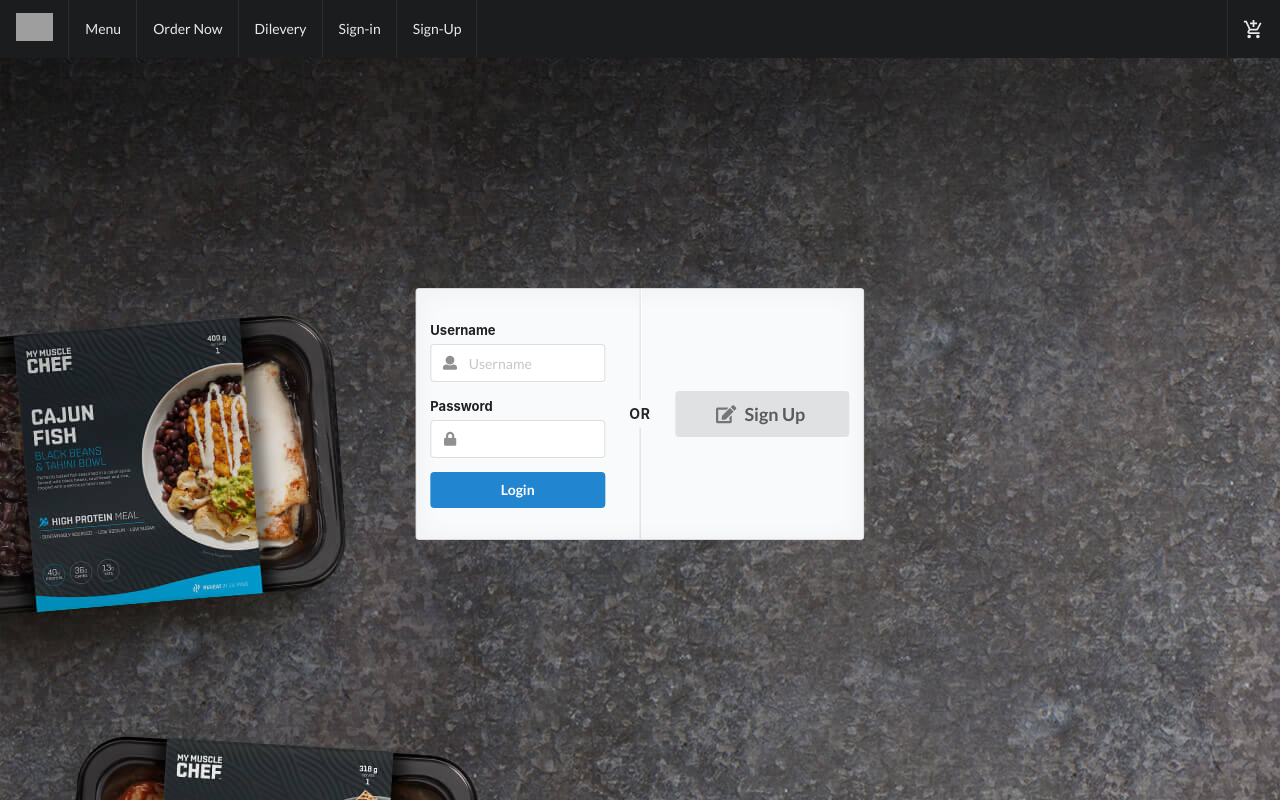
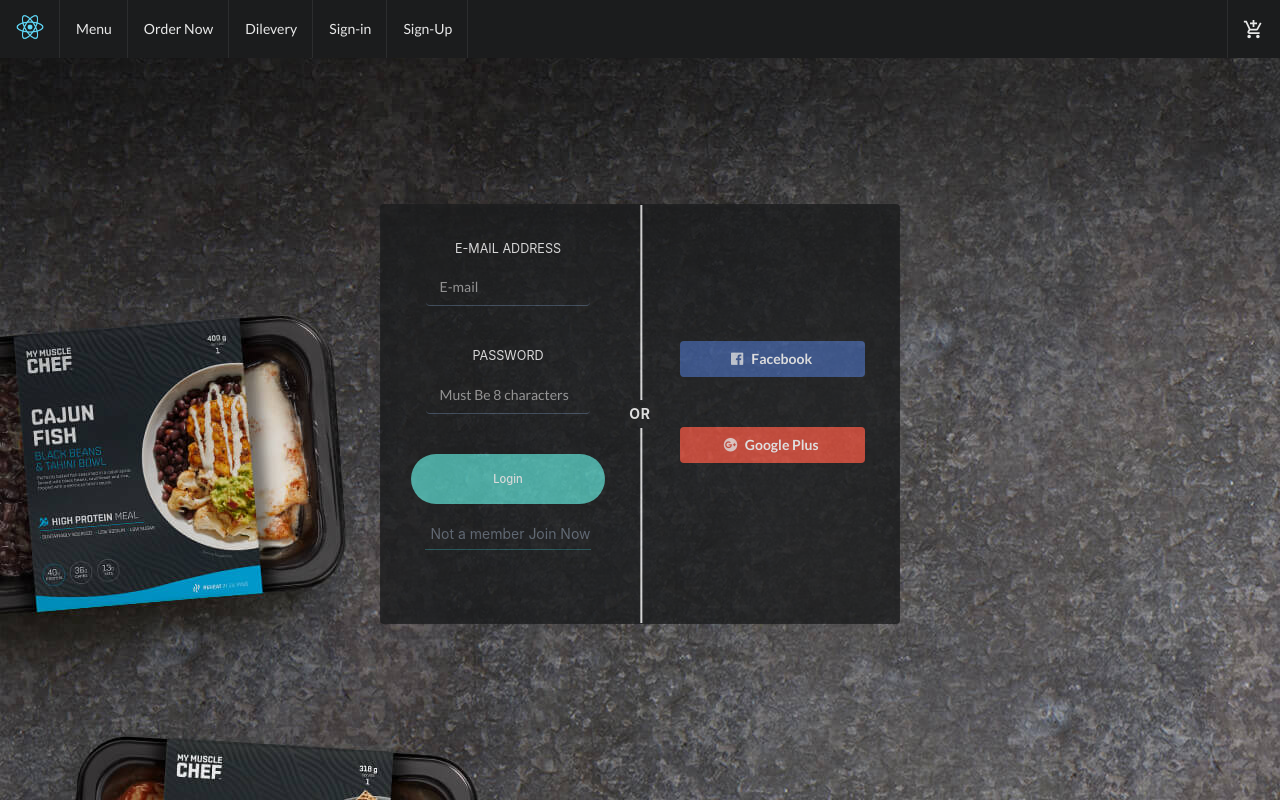
Before and after one commit to vaz007/your_muscle_chef, a React (Create React App) app: page /signin in a window 1280 px wide. Shown: the top 800 px of the page. Built offline with nearby package versions, Linux system fonts and the light colour scheme; grey boxes are pictures that could not be loaded.

Commit message:
signIn design complete

```diff
--- a/src/App.js
+++ b/src/App.js
@@ -2,7 +2,7 @@
 
 import Index from "./Component/index";
 
-import SignIn from './Component/SignIn'
+// import SignIn from './Component/SignIn'
 
 
 function App() {
--- a/src/Component/CSS/SignIn.css
+++ b/src/Component/CSS/SignIn.css
@@ -4,36 +4,29 @@
   top: 50%;
   left: 50%;
   transform: translate(-50%, -50%);
-}
-/* .FormTitle {
-  color: #707c8b;
-  font-weight: 300;
-  margin-bottom: 50px;
-}
 
-.loginbox{
-  width : 320px;
+  width : 520px;
   height: 420px;
-  background: #000;
-  color: #fff;
-  top : 50%;
-  left: 50%;
   position: absolute;
-  transform: translate(-50%, -50%);
   box-sizing: border-box;
   text-align: center;
   padding: 70px 30px;
-  background-color: #2e4158;
+  background-color: #1b1c1d;
+  opacity: 0.8;
+
 }
 
-h3 {
-  margin: 0;
-  padding: 0 0 20px;
-  text-align: center;
-  font-size: 22px;
+.ui.vertical.divider:after, .ui.vertical.divider:before {
+  background-color: white;
 }
 
-.loginbox input {
+.ui.placeholder.segment .button{
+  margin-bottom: 50px;
+  width: 185px
+}
+
+
+.ui.form input[type=email], .ui.form input[type=password] {
   width: 85%;
   background-color: transparent;
   border: none;
@@ -45,20 +38,17 @@
   padding-bottom: 10px;
   margin-top: 10px;
 }
-
-.button {
-  background-color: #52c4b9;
-  color: white;
-  border: none;
-  outline: none;
-  border-radius: 25px;
-  padding: 15px 70px;
-  font-size: 0.8em;
-  font-weight: 500;
+.socialButton {
+  margin-top: 65px;
 }
 
 
-.FormField__Label{
+
+.FormField {
+  margin-bottom: 40px;
+}
+
+.FormField__Label {
   display: block;
   text-transform: uppercase;
   font-size: 0.9em;
@@ -75,11 +65,28 @@
   font-weight: 300;
   padding-bottom: 10px;
   margin-top: 10px;
-  margin-bottom: 30px;
+}
+.FormField_Dropdown {
+  width: 85%;
+  background-color: transparent;
+  border: none;
+  color: white;
+  outline: none;
+  font-size: 1em;
+  font-weight: 300;
+  padding-bottom: 10px;
+  margin-top: 10px;
+
+}
+.FormField_Dropdown_Option{
+  background-color: #2e4158;
+  color: white;
+
 }
 .FormField__Input::placeholder {
   color: #616e7f;
 }
+
 
 .FormField__Button {
   background-color: #52c4b9;
@@ -90,4 +97,32 @@
   padding: 15px 70px;
   font-size: 0.8em;
   font-weight: 500;
-} */
+}
+
+.FormField__Link {
+  color: #66707d;
+  text-decoration: none;
+  display: inline-block;
+  border-bottom: 1.5px solid #225e62;
+  padding-bottom: 5px;
+  padding-left: 5px;
+}
+
+.FormField__CheckboxLabel {
+  color: #646f7d;
+  font-size: 0.9em;
+}
+
+.FormField__Checkbox {
+  position: fixed;
+  top: 1.5px;
+}
+
+.FormField__TermsLink {
+  color: white;
+  border-bottom: 1px solid #199087;
+  text-decoration: none;
+  display: inline-block;
+  padding-bottom: 2px;
+  margin-left: 5px;
+}
--- a/src/Component/Navbar.js
+++ b/src/Component/Navbar.js
@@ -1,5 +1,5 @@
 import React, { Component } from "react";
-import logo from "../Images/logo192.png";
+import logo from "./Images/logo192.png";
 import AddShoppingCartOutlinedIcon from "@material-ui/icons/AddShoppingCartOutlined";
 
 import { Link } from "react-router-dom";
--- a/src/Component/SignIn.js
+++ b/src/Component/SignIn.js
@@ -8,11 +8,6 @@
 
 import "./CSS/SignIn.css";
 
-const Check = ({ input, meta: { touched, error } }) => (
-  <div style={{ border: touched && error ? "1px solid red" : "" }}>
-    <input type="checkbox" {...input} />
-  </div>
-);
 
 const renderField = ({
   input,
@@ -61,37 +56,73 @@
 
   render() {
     return (
-        <div>
-        <img src = {Cover} />
-         <div class="ui placeholder segment" id = "segment">
-          <div class="ui two column very relaxed stackable grid">
-            <div class="column">
-              <div class="ui form">
-                <div class="field">
-                  <label>Username</label>
-                  <div class="ui left icon input">
-                    <input type="text" placeholder="Username" />
-                    <i class="user icon" />
+      <div>
+        <img src={Cover} alt="cover" />
+        <div className="ui placeholder segment" id="segment">
+          <form onSubmit={this.handleSubmit} className="FormField">
+            <div className="ui two column very relaxed stackable grid">
+              <div className="column">
+                <div className="ui form">
+                  <div className="FormField">
+                    <label className="FormField__Label" htmlFor="email">
+                      E-Mail Address
+                    </label>
+                    <Field
+                      label="E-mail"
+                      className="FormField__Input"
+                      type="email"
+                      id="email"
+                      placeholder="Enter your email"
+                      name="email"
+                      autoComplete="off"
+                      value={this.state.email}
+                      onChange={this.handleChange}
+                      component={renderField}
+                    />
                   </div>
+                  <div className="FormField">
+                    <label className="FormField__Label" htmlFor="password">
+                      Password
+                    </label>
+                    <Field
+                      label="Must Be 8 characters"
+                      type="password"
+                      id="password"
+                      className="FormField__Input"
+                      placeholder="Enter your password"
+                      name="password"
+                      autoComplete="off"
+                      value={this.state.password}
+                      onChange={this.handleChange}
+                      component={renderField}
+                    />
+                  </div>
+                  <div className="ui submit button" className="FormField__Button">
+                    Login
+                  </div>{" "}
+                  <br />
+                  <Link to="/signup" className="FormField__Link">
+                    Not a member Join Now
+                  </Link>
                 </div>
-                <div class="field">
-                  <label>Password</label>
-                  <div class="ui left icon input">
-                    <input type="password" />
-                    <i class="lock icon"></i>
-                  </div>
+              </div>
+
+              <div className="middle aligned column">
+                <div className="socialButton">
+                  <button className="ui facebook button">
+                    <i className="facebook icon"></i>
+                    Facebook
+                  </button>
+
+                  <button className="ui google plus button">
+                    <i className="google plus icon"></i>
+                    Google Plus
+                  </button>
                 </div>
-                <div class="ui blue submit button">Login</div>
               </div>
             </div>
-            <div class="middle aligned column">
-              <div class="ui big button">
-                <i class="signup icon"></i>
-                Sign Up
-              </div>
-            </div>
-          </div>
-          <div class="ui vertical divider">Or</div>
+            <div className="ui vertical inverted divider">Or</div>
+          </form>
         </div>
       </div>
     );
--- a/src/Component/SignUp.js
+++ b/src/Component/SignUp.js
@@ -1,4 +1,8 @@
 import React, { Component } from "react";
+
+
+
+
 
 export default class SignUp extends Component {
   render() {
```
Also changed, not shown: src/Component/Sign.js (deleted, +0 -41 lines).
